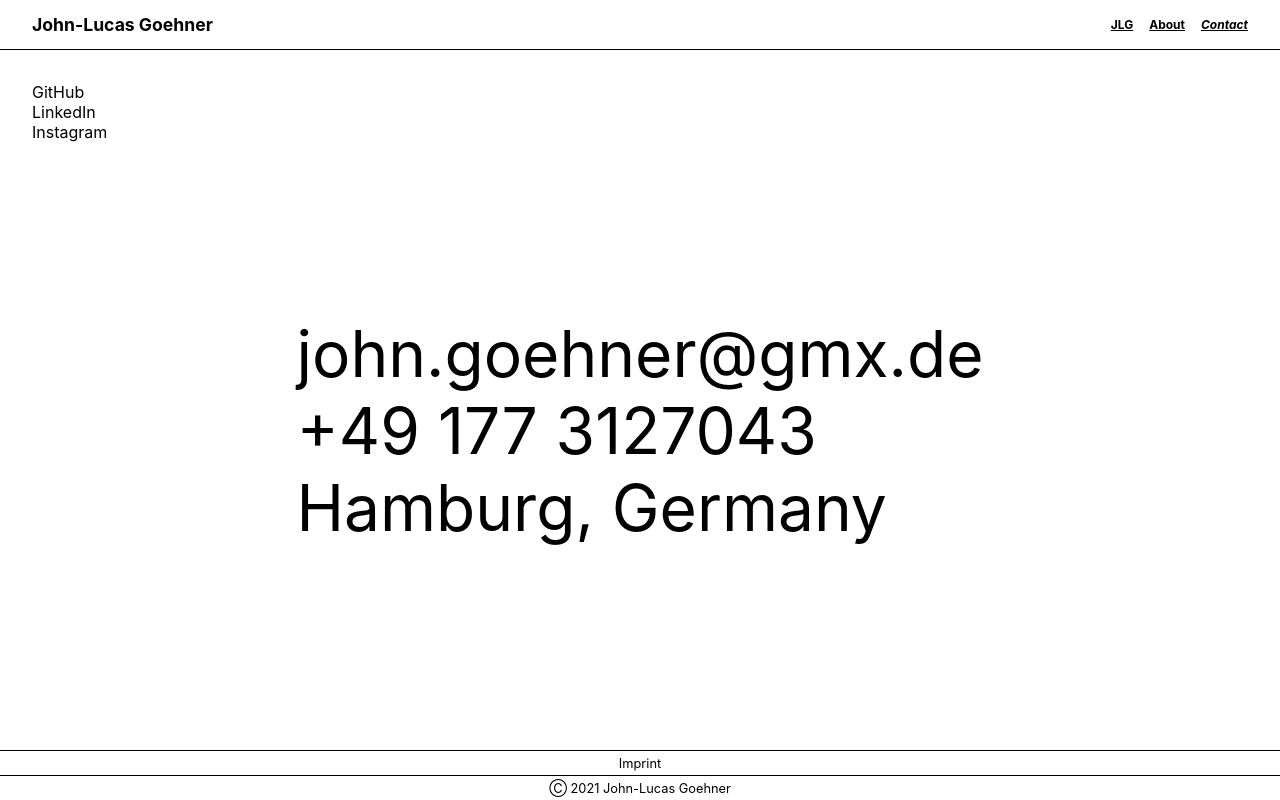
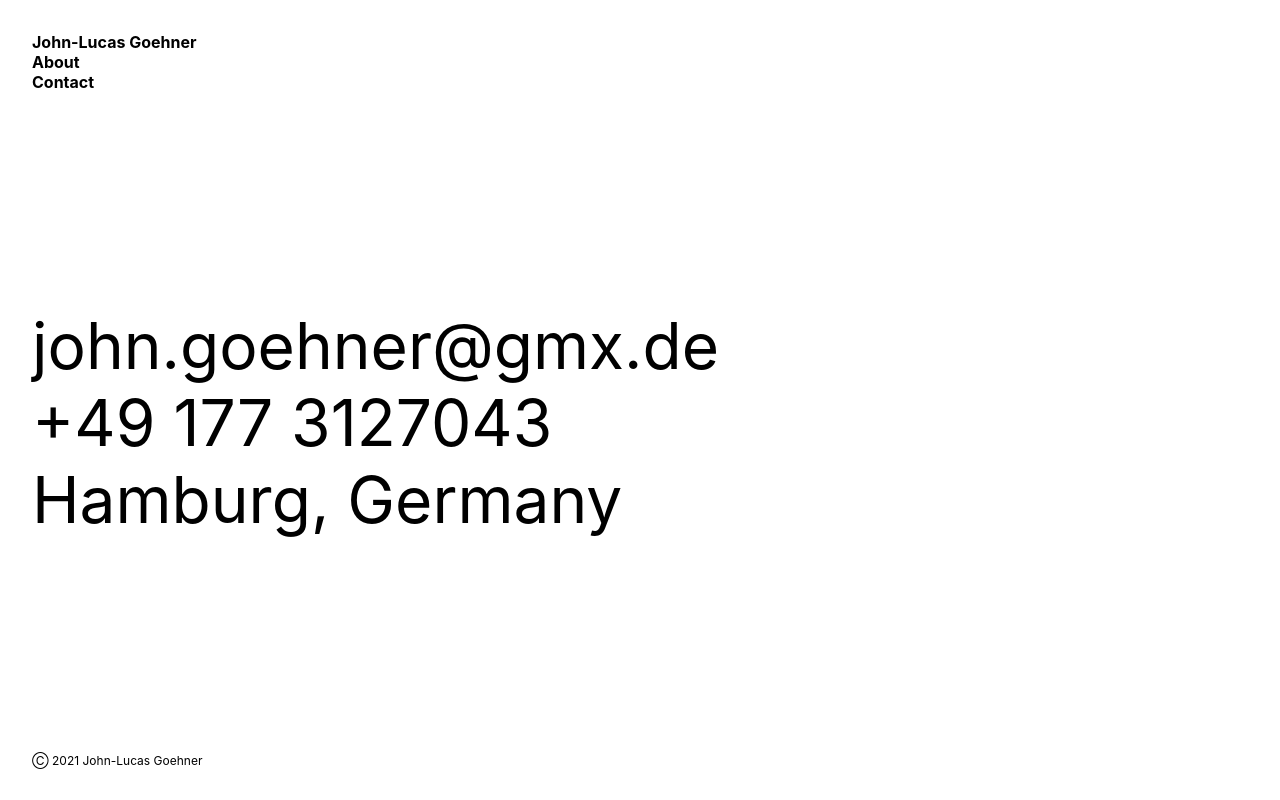
Before and after one commit to johnxgaehner/personal-react-website, a React (Create React App) app: page /contact in a window 1280 px wide. Built offline with nearby package versions, Linux system fonts and the light colour scheme.

Commit message:
Add new layout & style

```diff
--- a/src/App.css
+++ b/src/App.css
@@ -1,67 +1,43 @@
 .App {
-  display: grid;
-  grid-template-rows: 50px auto 50px;
   height: 100vh;
+  display: flex;
+  flex-direction: column;
+  justify-content: space-between;
+  cursor: url(../src/images/cursor.png) 12 12, auto;
 }
 
 .header {
-  background-color: white;
   display: flex;
-  justify-content: space-between;
-  align-items: center;
-  padding: 0 2rem;
-  border-bottom: 1px solid black;
+  flex-direction: column;
+  padding: 2rem;
 }
 
 h1 {
-  font-size: 1.1rem;
+  font-size: 1rem;
 }
 
 .header__navigation {
   display: flex;
-  gap: 1rem;
-  font-size: 0.75rem;
+  flex-direction: column;
+  font-size: 1rem;
   font-weight: bold;
 }
 
+.header__navigation a:hover {
+  color: blue;
+  cursor: url(../src/images/cursor.png) 12 12, auto;
+}
+
 .header__navigation a {
-  text-decoration: underline;
+  text-decoration: none;
   color: black;
 }
 
-.header__navigation a.active {
-  font-style: italic;
-}
-
-.image {
-  height: 100px;
-  width: auto;
-}
-
 .footer {
-  background-color: white;
-  font-size: 0.8rem;
-}
-
-.footer__imprint {
-  height: 25px;
-  border-top: 1px solid black;
   display: flex;
-  justify-content: center;
-  align-items: center;
-}
-
-.footer__imprint a {
-  color: black;
-  text-decoration: none;
-}
-
-.footer__copyright {
-  height: 25px;
-  border-top: 1px solid black;
-  display: flex;
-  justify-content: center;
-  align-items: center;
+  align-items: flex-end;
+  padding: 2rem;
+  font-size: 0.75rem;
 }
 
 ::selection {
--- a/src/App.js
+++ b/src/App.js
@@ -1,5 +1,5 @@
 import "./App.css";
-import { Switch, Route, NavLink, Link } from "react-router-dom";
+import { Switch, Route, NavLink } from "react-router-dom";
 import About from "./pages/About";
 import Contact from "./pages/Contact";
 import Home from "./pages/Home";
@@ -8,10 +8,9 @@ function App() {
   return (
     <div className="App">
       <header className="header">
-        <h1>John-Lucas Goehner</h1>
         <nav className="header__navigation">
           <NavLink exact to="/">
-            JLG
+            <h1>John-Lucas Goehner</h1>
           </NavLink>
           <NavLink to="/about">About</NavLink>
           <NavLink to="/contact">Contact</NavLink>
@@ -29,12 +28,7 @@ function App() {
         </Route>
       </Switch>
 
-      <footer className="footer">
-        <div className="footer__imprint">
-          <Link to="">Imprint</Link>
-        </div>
-        <p className="footer__copyright">Ⓒ 2021 John-Lucas Goehner</p>
-      </footer>
+      <footer className="footer">Ⓒ 2021 John-Lucas Goehner</footer>
     </div>
   );
 }
--- a/src/pages/About.css
+++ b/src/pages/About.css
@@ -1,21 +1,7 @@
 .about {
-  padding: 2rem;
+  padding: 0 2rem;
   font-size: 4rem;
-  display: grid;
+  display: flex;
+  justify-content: center;
   align-items: center;
 }
-
-.about__text {
-}
-
-.about-skillset__list {
-  all: unset;
-}
-
-.about-skillset__list li {
-  all: unset;
-  background-color: #c5f4d6;
-  border: 1px solid black;
-  border-radius: 3em;
-  padding: 0.25em 0.7em;
-}
--- a/src/pages/About.js
+++ b/src/pages/About.js
@@ -3,12 +3,10 @@ import "./About.css";
 export default function About() {
   return (
     <section className="about">
-      <p className="about__text">
-        Hi! I'm John. Soon-to-be web developer. Right now attending the
-        neuefische bootcamp, learning all the tools & technologies to be able to
-        translate ideas into code. Eager to span a broad range, I have a knack
-        on design and interaction.
-      </p>
+      Hi! I'm John. Soon-to-be web developer. Right now attending the neuefische
+      bootcamp, learning all the tools & technologies to be able to translate
+      ideas into code. Eager to span a broad range, I have a knack on design and
+      interaction.
       {/* <div className="about-skillset">
         <p>current skill set.</p>
         <ul className="about-skillset__list">
--- a/src/pages/Contact.css
+++ b/src/pages/Contact.css
@@ -1,26 +1,18 @@
 .contact {
   padding: 2rem;
-  display: grid;
+  display: flex;
+  word-break: break-all;
+  align-items: center;
 }
 
-.contact__links {
-  align-self: flex-start;
+.contact__info--large-item {
+  all: unset;
+  font-size: 4rem;
+  display: flex;
 }
 
-.contact__links ul li {
+.contact__info--small-item {
   all: unset;
+  font-size: 2rem;
   display: flex;
-  flex-direction: column;
 }
-
-.contact__info {
-  font-size: 4rem;
-  display: flex;
-  justify-content: center;
-}
-
-.contact__info ul li {
-  all: unset;
-  display: flex;
-  flex-direction: column;
-}
--- a/src/pages/Contact.js
+++ b/src/pages/Contact.js
@@ -3,18 +3,11 @@ import "./Contact.css";
 export default function Contact() {
   return (
     <div className="contact">
-      <section className="contact__links">
-        <ul>
-          <li>GitHub</li>
-          <li>LinkedIn</li>
-          <li>Instagram</li>
-        </ul>
-      </section>
       <section className="contact__info">
         <ul>
-          <li>john.goehner@gmx.de</li>
-          <li>+49 177 3127043</li>
-          <li>Hamburg, Germany</li>
+          <li className="contact__info--large-item">john.goehner@gmx.de</li>
+          <li className="contact__info--large-item">+49 177 3127043</li>
+          <li className="contact__info--large-item">Hamburg, Germany</li>
         </ul>
       </section>
     </div>
--- a/src/pages/Home.js
+++ b/src/pages/Home.js
@@ -1,3 +1,3 @@
 export default function Home() {
-  return <p>INDEX</p>;
+  return <></>;
 }
```
Also changed, not shown: src/images/cursor.png (added).
